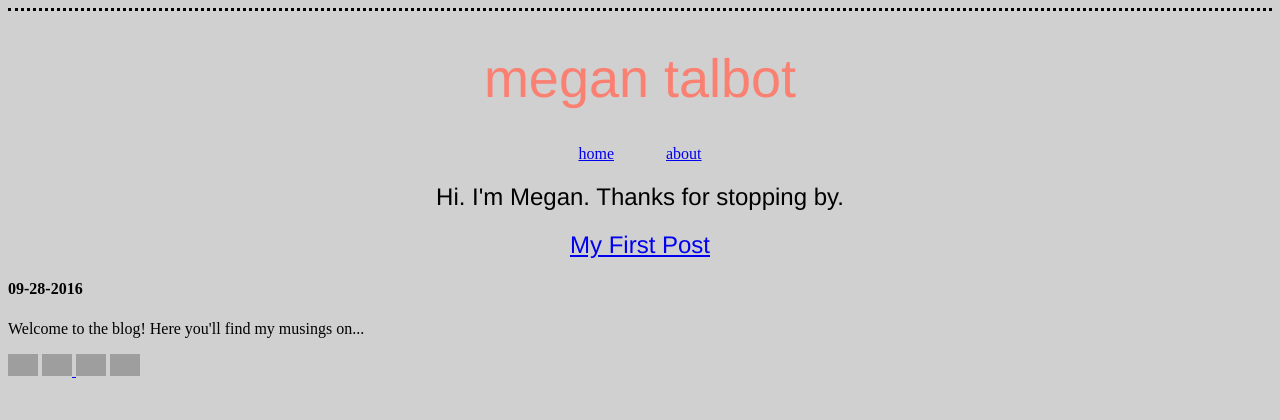
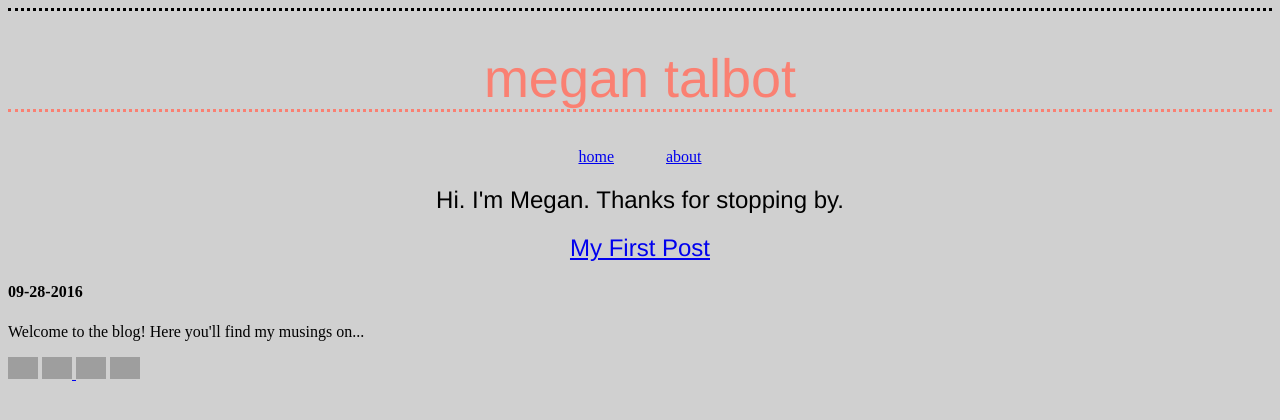
Before and after one commit to meganft/meganft.github.io, a Jekyll site: the page built from index.html, in a window 1280 px wide. Shown: the top 420 px of the page. Built offline with Jekyll 4.4.1, drawn with Linux system fonts in a browser that asks for light colours; grey boxes are pictures that could not be loaded.

```diff
--- a/css/styles.css
+++ b/css/styles.css
@@ -5,6 +5,7 @@
 
 title {
   color: #fa8072;
+  border-bottom-style: dotted;
   font-family: Helvetica;
   font-weight: lighter;
   text-align: center;
@@ -13,6 +14,7 @@
 
 h1 {
   color: #fa8072;
+  border-bottom-style: dotted;
   font-family: Helvetica;
   font-weight: lighter;
   text-align: center;
```
